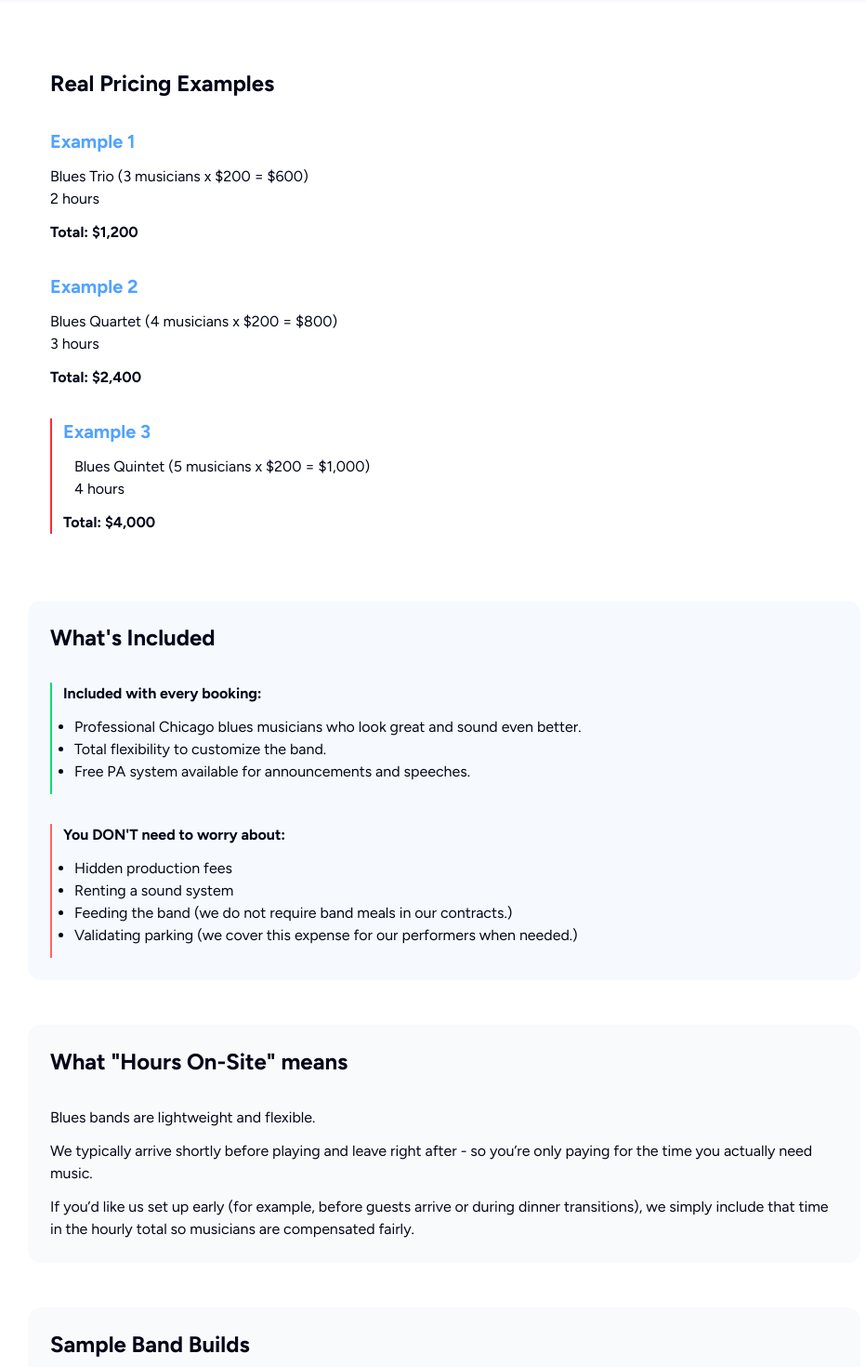
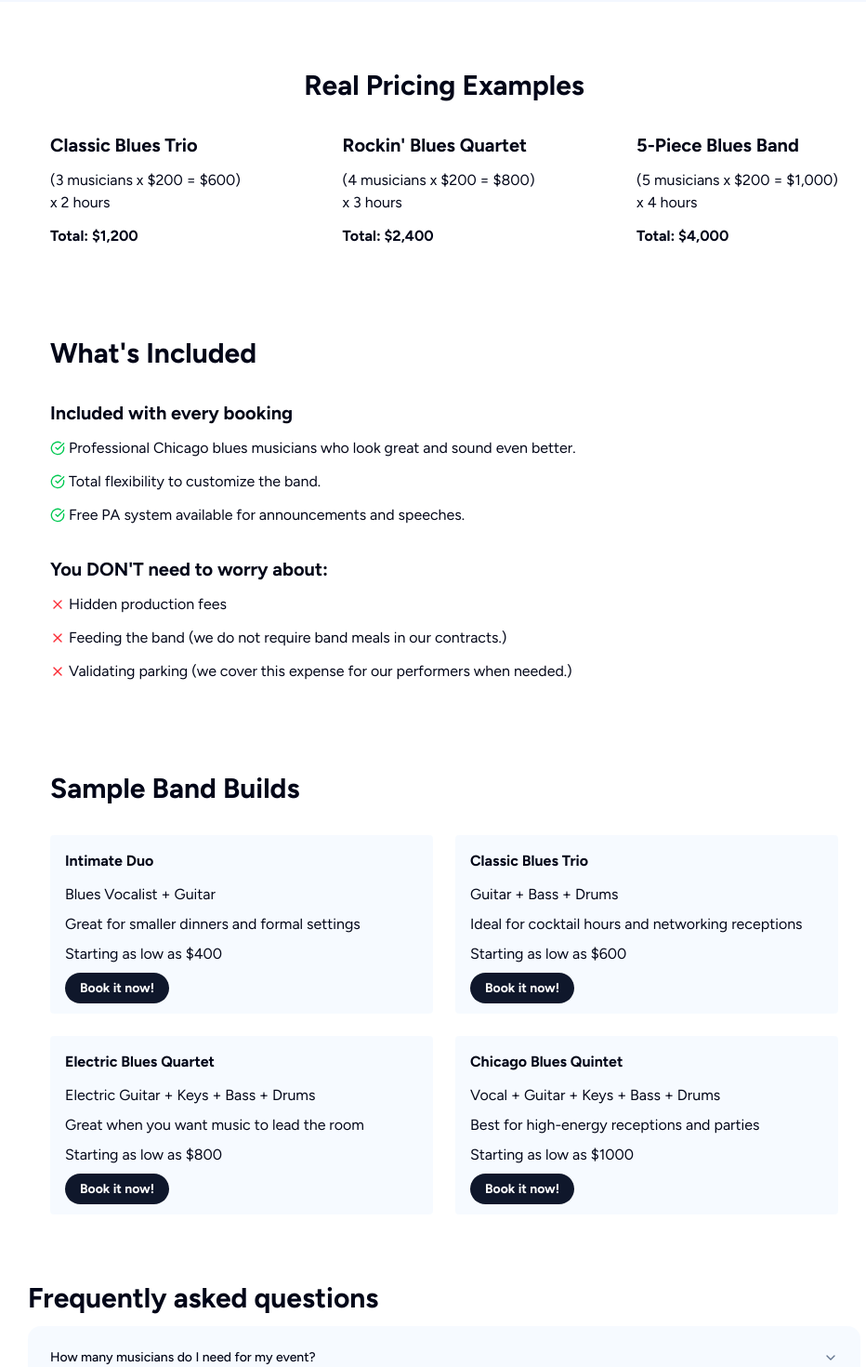
Before and after one commit to murthajosh/chicago-blues, a Next.js app: page /pricing in a window 1280 px wide. Shown: the part 620-2090 px from the top of the page at 93% size, without its empty margins (162-1094 px from the left). Built offline with nearby package versions, Linux system fonts and the light colour scheme; no server answers.

Commit message:
more tweaks

```diff
--- a/src/app/pricing/page.tsx
+++ b/src/app/pricing/page.tsx
@@ -2,11 +2,13 @@
 import Link from "next/link";
 import FaqSection from "@/components/faq/FaqSection.component";
 import { BookingForm } from '@/components/booking-form/BookingForm.component';
+import { CheckCircle, XIcon } from 'lucide-react';
+
 
 export default function Pricing() {
   return (
       <main className="p-5 flex flex-col gap-12 scroll-smooth">
-        <section id="hero" className={`flex flex-col md:grid md:grid-cols-2 gap-6 justify-center items-center mx-auto w-full bg-blue-400/5 rounded-xl p-6`}>
+        <section id="hero" className={`flex flex-col md:grid md:grid-cols-2 gap-6 justify-center items-center mx-auto w-full bg-blue-600/5 rounded-xl p-6`}>
             <div className="flex flex-col gap-6">
                 <h1 className="flex flex-col gap-1 font-black text-5xl text-center">
                     Our pricing is simple.
@@ -19,80 +21,71 @@ export default function Pricing() {
             </div>
         </section>
 
-        <section className="rounded-xl p-6 flex flex-col justify-start gap-8 mx-auto w-full max-w-4xl">
-            <h2 className="font-bold text-2xl">Real Pricing Examples</h2>
+        <section className="rounded-xl p-6 flex flex-col justify-start items-center gap-8 mx-auto w-full max-w-4xl">
+            <h2 className="font-bold text-3xl">Real Pricing Examples</h2>
 
+            <div className="flex flex-col gap-6 md:w-full md:flex-row md:justify-between">
                 <div className="flex flex-col gap-3">
-                <h3 className="font-bold text-xl text-blue-400">Example 1</h3>
+                    <h3 className="font-bold text-xl text-">Classic Blues Trio</h3>
                     <ul className="">
-                    <li>Blues Trio (3 musicians x $200 = $600)</li>
-                    <li>2 hours</li>
+                        <li>(3 musicians x $200 = $600)</li>
+                        <li>x 2 hours</li>
                     </ul>
                     <p className="font-bold">Total: $1,200</p>
                 </div>
 
                 <div className="flex flex-col gap-3">
-                <h3 className="font-bold text-xl text-blue-400">Example 2</h3>
+                    <h3 className="font-bold text-xl text-">Rockin' Blues Quartet</h3>
                     <ul className="">
-                    <li>Blues Quartet (4 musicians x $200 = $800)</li>
-                    <li>3 hours</li>
+                        <li>(4 musicians x $200 = $800)</li>
+                        <li>x 3 hours</li>
                     </ul>
                     <p className="font-bold">Total: $2,400</p>
                 </div>
 
-            <div className="border-l-2 border-red-500 ps-3">
-            <h3 className="font-bold text-xl text-blue-400">Example 3</h3>
-                <ul className="ps-3 py-3">
-                    <li>Blues Quintet (5 musicians x $200 = $1,000)</li>
-                    <li>4 hours</li>
+                <div className="flex flex-col gap-3">
+                    <h3 className="font-bold text-xl text-">5-Piece Blues Band</h3>
+                    <ul className="">
+                        <li>(5 musicians x $200 = $1,000)</li>
+                        <li>x 4 hours</li>
                     </ul>
                     <p className="font-bold">Total: $4,000</p>
                 </div>
+            </div>
+
         </section>
 
-        <section className="bg-blue-400/5 backdrop-blur-md rounded-xl p-6 flex flex-col justify-start gap-8 mx-auto w-full max-w-4xl">
-            <h2 className="font-bold text-2xl">What&apos;s Included</h2>
+        <section className="rounded-xl p-6 flex flex-col justify-start gap-8 mx-auto w-full max-w-4xl">
+            <h2 className="font-bold text-3xl">What&apos;s Included</h2>
 
-            <div className="border-l-2 border-green-400 ps-3">
-                <h3 className="font-bold">Included with every booking:</h3>
-                <ul className="ps-3 py-3 list-disc">
-                    <li>Professional Chicago blues musicians who look great and sound even better.</li>
-                    <li>Total flexibility to customize the band.</li>
-                    <li>Free PA system available for announcements and speeches.</li>
+            <div className="flex flex-col gap-3">
+                <h3 className="font-bold text-xl">Included with every booking</h3>
+                <ul className="flex flex-col gap-3">
+                    <li className="flex gap-1 items-center"><CheckCircle className="text-green-500" size={16}/> Professional Chicago blues musicians who look great and sound even better.</li>
+                    <li className="flex gap-1 items-center"><CheckCircle className="text-green-500" size={16}/>Total flexibility to customize the band.</li>
+                    <li className="flex gap-1 items-center"><CheckCircle className="text-green-500" size={16}/>Free PA system available for announcements and speeches.</li>
                 </ul>
             </div>
 
-            <div className="border-l-2 border-red-400 ps-3">
-                <h3 className="font-bold">You DON&apos;T need to worry about:</h3>
-                <ul className="ps-3 py-3 list-disc">
-                    <li>Hidden production fees</li>
-                    <li>Renting a sound system</li>
-                    <li>Feeding the band (we do not require band meals in our contracts.)</li>
-                    <li>Validating parking (we cover this expense for our performers when needed.)</li>
+            <div className="flex flex-col gap-3">
+                <h3 className="font-bold text-xl">You DON&apos;T need to worry about:</h3>
+                <ul className="flex flex-col gap-3">
+                    <li className="flex gap-1 items-center"><XIcon className="text-red-500" size={16}/>Hidden production fees</li>
+                    <li className="flex gap-1 items-center"><XIcon className="text-red-500" size={16}/>Feeding the band (we do not require band meals in our contracts.)</li>
+                    <li className="flex gap-1 items-center"><XIcon className="text-red-500" size={16}/>Validating parking (we cover this expense for our performers when needed.)</li>
                 </ul>
             </div>
         </section>
 
-        <section className="bg-slate-400/5 backdrop-blur-md rounded-xl p-6 flex flex-col justify-start gap-8 mx-auto w-full max-w-4xl">
-            <h2 className="font-bold text-2xl">What &quot;Hours On-Site&quot; means</h2>
-
-            <div className="flex flex-col gap-3">
-                <p>Blues bands are lightweight and flexible.</p>
-                <p>We typically arrive shortly before playing and leave right after - so you’re only paying for the time you actually need music.</p>
-                <p>If you’d like us set up early (for example, before guests arrive or during dinner transitions), we simply include that time in the hourly total so musicians are compensated fairly.</p>
-            </div>
-        </section>
-
-        <section className="bg-slate-400/5 backdrop-blur-md rounded-xl p-6 flex flex-col justify-start gap-8 mx-auto w-full max-w-4xl">
-            <h2 className="font-bold text-2xl">Sample Band Builds</h2>
+        <section className="rounded-xl p-6 flex flex-col justify-start gap-8 mx-auto w-full max-w-4xl">
+            <h2 className="font-bold text-3xl">Sample Band Builds</h2>
 
             <div className="grid sm:grid-cols-2 gap-6">
-                <div className="bg-white p-3 rounded">
+                <div className="bg-blue-400/5 p-4 rounded space-y-3">
                     <h3 className="font-bold">Intimate Duo</h3>
-                    <ul className="ps-3 py-3 list-disc">
+                    <ul className="space-y-2">
                         <li>Blues Vocalist + Guitar</li>
-                    <li>Great for smaller dinners and celebrations</li>
-                    <li>Warm texture without overpowering conversation</li>
+                        <li>Great for smaller dinners and formal settings</li>
                         <li>Starting as low as $400</li>
                     </ul>
                     <Link
@@ -102,12 +95,11 @@ export default function Pricing() {
                         Book it now!
                     </Link>
                 </div>
-                <div className="bg-white p-3 rounded">
+                <div className="bg-blue-400/5 p-4 rounded space-y-3">
                     <h3 className="font-bold">Classic Blues Trio</h3>
-                    <ul className="ps-3 py-3 list-disc">
+                    <ul className="space-y-2">
                         <li>Guitar + Bass + Drums</li>
                         <li>Ideal for cocktail hours and networking receptions</li>
-                        <li>Steady groove with room-friendly volume</li>
                         <li>Starting as low as $600</li>
                     </ul>
                     <Link
@@ -117,11 +109,10 @@ export default function Pricing() {
                         Book it now!
                     </Link>
                 </div>
-                <div className="bg-white p-3 rounded">
+                <div className="bg-blue-400/5 p-4 rounded space-y-3">
                     <h3 className="font-bold">Electric Blues Quartet</h3>
-                    <ul className="ps-3 py-3 list-disc">
+                    <ul className="space-y-2">
                         <li>Electric Guitar + Keys + Bass + Drums</li>
-                        <li>Fuller sound with an energetic feel</li>
                         <li>Great when you want music to lead the room</li>
                         <li>Starting as low as $800</li>
                     </ul>
@@ -132,11 +123,10 @@ export default function Pricing() {
                         Book it now!
                     </Link>
                 </div>
-                <div className="bg-white p-3 rounded">
+                <div className="bg-blue-400/5 p-4 rounded space-y-3">
                     <h3 className="font-bold">Chicago Blues Quintet</h3>
-                    <ul className="ps-3 py-3 list-disc">
+                    <ul className="space-y-2">
                         <li>Vocal + Guitar + Keys + Bass + Drums</li>
-                        <li>Powerful, soulful, and dance-friendly</li>
                         <li>Best for high-energy receptions and parties</li>
                         <li>Starting as low as $1000</li>
                     </ul>
--- a/src/components/faq/FaqSection.component.tsx
+++ b/src/components/faq/FaqSection.component.tsx
@@ -22,7 +22,7 @@ export const defaultFaqItems: FaqItem[] = [
   },
     {
     question: "How much does a blues band cost in Chicago?",
-    answer: `Our base rate is $200 per performer per hour on-site. Your total depends on lineup size, event length.`,
+    answer: `Our base rate is $200 per performer per hour. Your total depends on lineup size, event length.`,
   },
   {
     question: "Can the band perform other genres?",
@@ -60,14 +60,14 @@ const FaqSection: React.FC<Props> = ({
 }) => {
   return (
     <section id='faq' className='mx-auto w-full max-w-4xl flex flex-col gap-3'>
-      <h2 className="text-2xl font-black">{title}</h2>
+      <h2 className="text-3xl font-black">{title}</h2>
 
       <Accordion type="single" collapsible className='flex flex-col gap-2'>
         {items.map((item, index) => (
           <AccordionItem
             key={index}
             value={`item-${index + 1}`}
-            className='bg-slate-400/5 backdrop-blur-md rounded-xl px-6 py-2 w-full border-0'
+            className='bg-blue-400/5 backdrop-blur-md rounded-xl px-6 py-2 w-full border-0'
           >
             <AccordionTrigger className='cursor-pointer'>
               {item.question}
--- a/src/components/homepage/about/AboutSection.component.tsx
+++ b/src/components/homepage/about/AboutSection.component.tsx
@@ -28,9 +28,9 @@ const aboutRows: AboutRow[] = [  {
   }
 ];
 
-const AboutSection: React.FC<Props> = ({ title = 'Sweet home, Chicago.' }) => {
+const AboutSection: React.FC<Props> = ({ title = 'Sweet Home, Chicago.' }) => {
   return (
-    <section id="caseStudies" className="flex flex-col gap-16 w-full max-w-4xl mx-auto">
+    <section className="flex flex-col gap-16 w-full max-w-4xl mx-auto">
       <div className="sm: text-center sm:max-w-lg sm:mx-auto">
         <h2 className="text-3xl font-black mb-2">{title}</h2>
         <p className="">Whether you're based in the Windy City or just gathering here, your company's event deserves a sonic backdrop that's as real and vibrant as the city itself!</p>
--- a/src/components/logo-scroller/LogoScroller.component.tsx
+++ b/src/components/logo-scroller/LogoScroller.component.tsx
@@ -17,8 +17,8 @@ export default function LogoScroller() {
 
     <section id="caseStudies" className="flex flex-col gap-16 w-full max-w-4xl mx-auto">
       <div className="">
-        <h2 className="text-2xl font-black">Catch us around town!</h2>
-        <p className="">You may have already seen CBA musicians playing at some of Chicago&apos;s finest Blues venues!</p>
+        <h2 className="text-3xl font-black">Catch us around town!</h2>
+        <p className="">You may have already seen our musicians playing at some of Chicago&apos;s finest Blues venues!</p>
       </div>
       <div className="w-full overflow-hidden">
         <div className="flex w-max animate-scroll">
```
Lines whose indentation alone changed are shown as unchanged.
